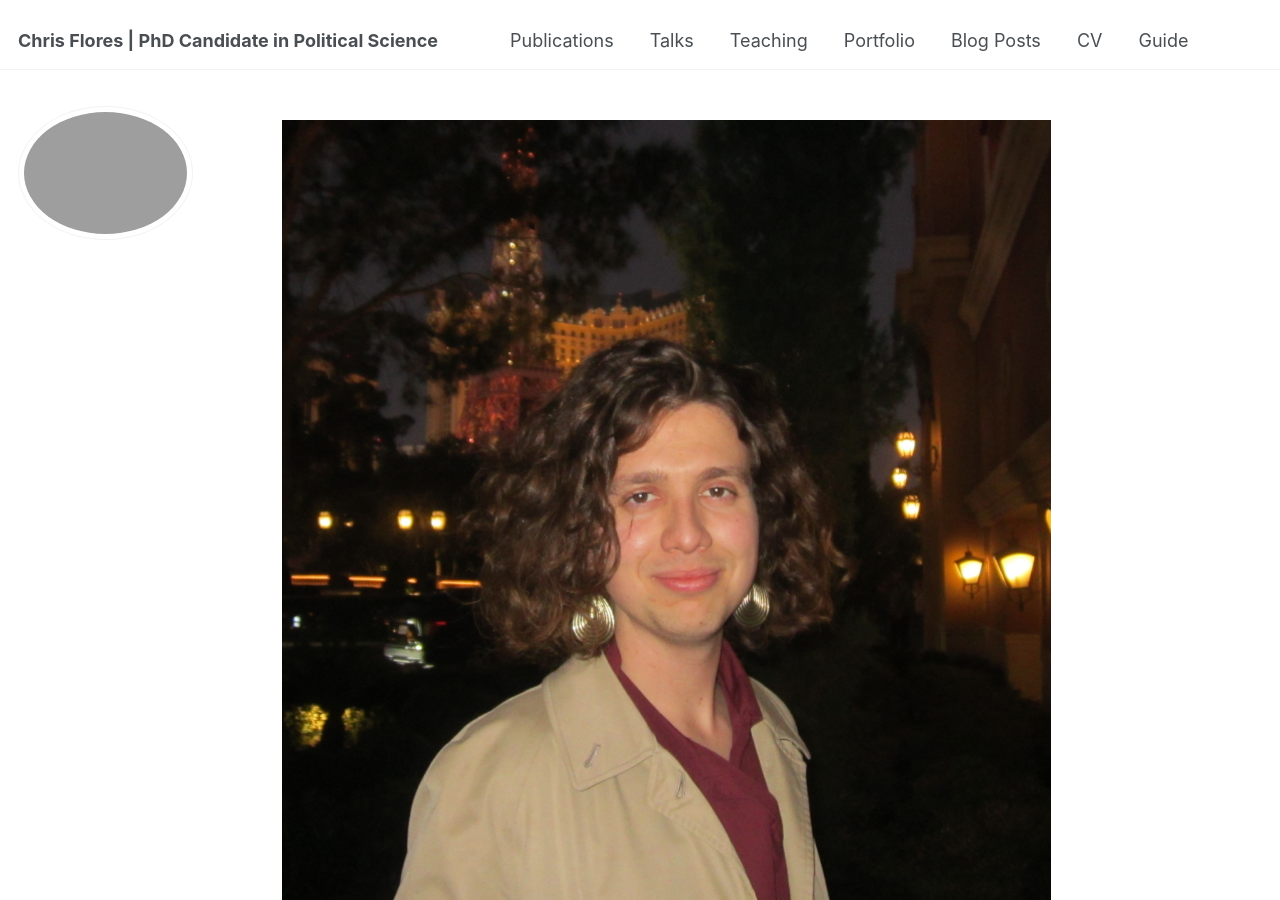
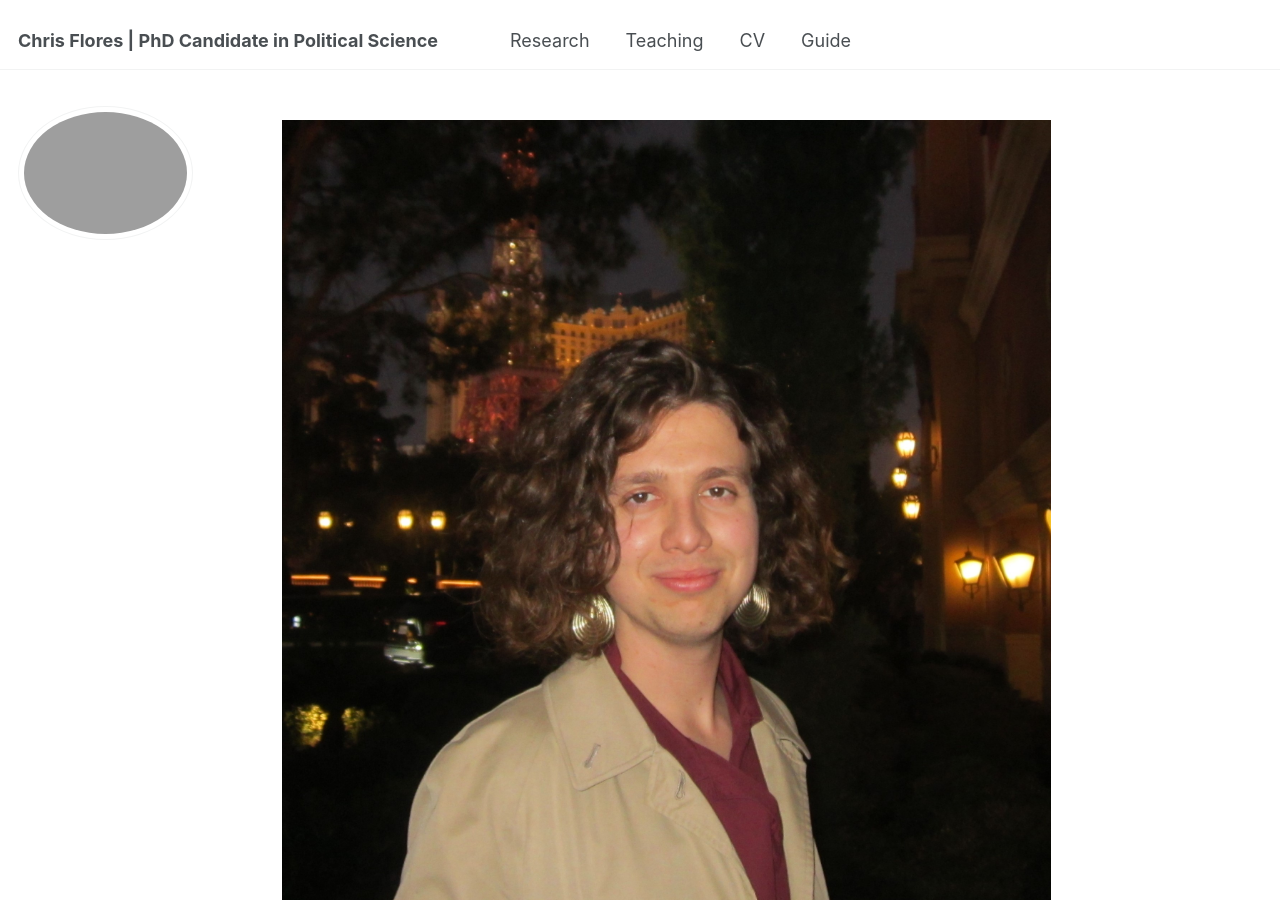
Before and after one commit to chris-flor/chris-flor.github.io, a Jekyll site: the page built from _pages/about.md, in a window 1280 px wide and 900 px high. Built offline with Jekyll 4.4.1, drawn with Linux system fonts in a browser that asks for light colours.

Commit message:
Update navigation.yml

```diff
--- a/_data/navigation.yml
+++ b/_data/navigation.yml
@@ -5,20 +5,11 @@
 # prevent it from being included in the site.
 
 main:
-  - title: "Publications"
-    url: /publications/
-
-  - title: "Talks"
-    url: /talks/
+  - title: "Research"
+    url: /research/
 
   - title: "Teaching"
     url: /teaching/
-
-  - title: "Portfolio"
-    url: /portfolio/
-
-  - title: "Blog Posts"
-    url: /year-archive/
 
   - title: "CV"
     url: /cv/
```
